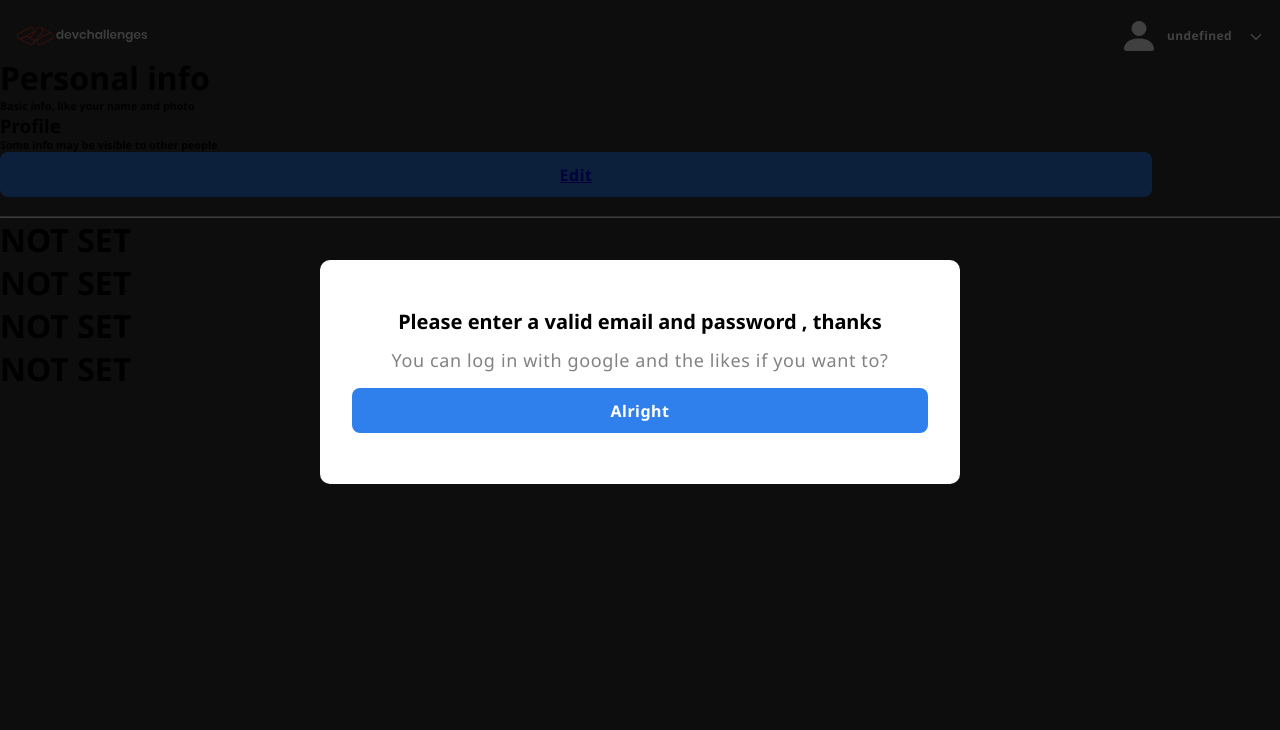
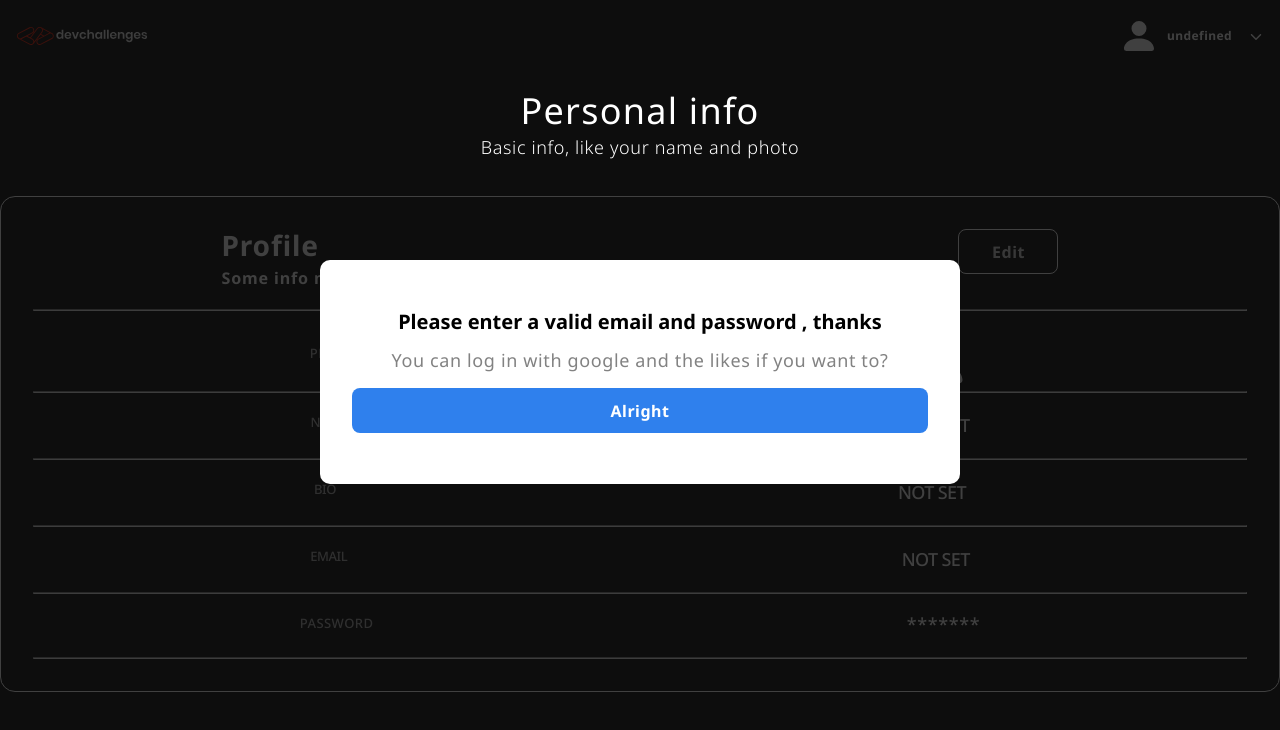
Before and after one commit to EjiroOsiephri/Devchallenges-authentication, a React (Vite) app: page /details in a window 1280 px wide. Shown: the top 730 px of the page. Built offline with nearby package versions, Linux system fonts and the light colour scheme; no server answers; the database is empty.

Commit message:
Finished details page

```diff
--- a/src/Routes/Login.jsx
+++ b/src/Routes/Login.jsx
@@ -17,22 +17,18 @@ const Login = () => {
     const [password, setPassword] = useState('');
 
     // disabling button state
-    const [disabled, setDisabled] = useState(false);
+    const [disableds, setDisabled] = useState(false);
     const [animate, setAnimate] = useState(false);
 
 
     const emailChange = (e) => {
         setEmail(e.target.value);
-        if (email.trim() < 1) {
-            setDisabled(true)
-        }
+
     };
 
     const passwordChange = (e) => {
         setPassword(e.target.value);
-        if (password.trim() < 1) {
-            setDisabled(true)
-        }
+
     };
 
     // Sign up button
@@ -40,10 +36,17 @@ const Login = () => {
         try {
             await signInWithEmailAndPassword(auth, email, password);
         } catch (error) {
-            alert(error);
+            console.log(error);
         }
     };
 
+    useEffect(() => {
+        if (email.trim() === '' || password.trim() === '') {
+            setDisabled(true);
+        } else {
+            setDisabled(false);
+        }
+    }, [email, password])
     // codes visible on the screen are returned below
 
     return (
@@ -62,7 +65,7 @@ const Login = () => {
                         <input type="password" placeholder='Password' onChange={passwordChange} />
                     </div>
                     <div className="button">
-                        <button disabled={disabled}><Link disabled={disabled} to='/details'>Start coding now</Link></button>
+                        <button><Link to='/details' className={disableds ? Styled.pointer : `${Styled.button}`}>Start coding now</Link></button>
                     </div>
                     <div className="loginpage">
                         <p> Not a member?<Link to='/'>SignUp</Link></p>
--- a/src/components/DetailsPage.jsx
+++ b/src/components/DetailsPage.jsx
@@ -4,6 +4,9 @@ import { getDocs, collection, addDoc, deleteDoc, doc, updateDoc } from "firebase
 import { Firestore, auth } from '../Firebase/Firebase'
 import { useState, useEffect } from 'react'
 import { Link } from 'react-router-dom';
+import Styled from "../components/sass/DetailsPage.module.scss"
+import { BsFillPersonFill, BsPersonBoundingBox } from "react-icons/bs";
+
 
 const DetailsPage = () => {
    const [authPage, setAuthPage] = useState([])
@@ -28,28 +31,47 @@ const DetailsPage = () => {
    return (
       <>
          <NavBar></NavBar>
-         <div className="typography">
+         <div className={Styled["typography"]}>
             <h1>Personal info</h1>
             <h6>Basic info, like your name and photo</h6>
          </div>
-         <div className="addDoc-container">
-            <div className="navigate-container">
-               <div className="text-container">
+         <div className={Styled["addDoc-container"]}>
+            <div className={Styled["navigate-container"]}>
+               <div className={Styled["text-container"]}>
                   <h3>Profile</h3>
                   <h6>Some info may be visible to other people</h6>
                </div>
                <button><Link to='/edit'>Edit</Link></button>
             </div>
             <hr />
+            <div className={Styled['set-pages']}>
+               <div className={Styled["img"]}>
+                  <h1>PHOTO</h1>
+                  <BsFillPersonFill className={Styled.personFill}></BsFillPersonFill>
+               </div>
+               <hr />
+               <div className={Styled["name"]}>
+                  <h4>NAME</h4>
+                  <h1>{authPage.Name || 'NOT SET'}</h1>
+               </div>
+               <hr />
+               <div className={Styled["bio"]}>
+                  <h4>BIO</h4>
+                  <h1>{authPage.BIO || 'NOT SET'}</h1>
+               </div>
+               <hr />
+               <div className={Styled["email"]}>
+                  <h4>EMAIL</h4>
+                  <h1>{auth?.currentUser?.email || 'NOT SET'}</h1>
+               </div>
+               <hr />
+               <div className={Styled["password"]}>
+                  <h4>PASSWORD</h4>
+                  <h1>{'*******' || 'NOT SET'}</h1>
+               </div>
+               <hr />
+            </div>
          </div>
-
-         <div >
-            <h1>{authPage.Name || 'NOT SET'}</h1>
-            <h1>{authPage.BIO || 'NOT SET'}</h1>
-            <h1>{authPage.IMG || 'NOT SET'}</h1>
-            <h1>{authPage.EMAIL || 'NOT SET'}</h1>
-         </div>
-
       </>
    )
 }
--- /dev/null
+++ b/src/components/sass/DetailsPage.module.scss
@@ -0,0 +1,173 @@
+.typography {
+  text-align: center;
+  margin-top: 30px;
+  position: relative;
+  z-index: 15;
+}
+.typography h1 {
+  font-family: "Noto Sans";
+  font-style: normal;
+  font-weight: 400;
+  font-size: 36px;
+  line-height: 49px;
+  letter-spacing: 0.035em;
+  color: white;
+}
+.typography h6 {
+  font-family: "Noto Sans";
+  font-style: normal;
+  font-weight: 300;
+  font-size: 18px;
+  line-height: 25px;
+  letter-spacing: 0.035em;
+  color: white;
+  margin-bottom: 2em;
+}
+@media (max-width: 675px) {
+  .typography h1 {
+    font-size: 25px;
+  }
+}
+.addDoc-container {
+  width: 100%;
+  padding: 2em;
+  border: 1px solid white;
+  border-radius: 15px;
+  margin-bottom: 2em;
+}
+.navigate-container {
+  display: flex;
+  justify-content: space-around;
+  margin-bottom: 0.9em;
+}
+.navigate-container button {
+  width: 100px;
+  background: transparent;
+  border: 1px solid white;
+  padding: 2px;
+}
+.text-container {
+  font-family: "Noto Sans";
+  font-style: normal;
+  font-weight: 400;
+  font-size: 24px;
+  line-height: 33px;
+  letter-spacing: 0.035em;
+  color: white;
+}
+.name {
+  display: flex;
+  justify-content: space-around;
+  margin-top: 20px;
+}
+.bio {
+  display: flex;
+  justify-content: space-around;
+  margin-top: 20px;
+}
+.email {
+  display: flex;
+  justify-content: space-around;
+  margin-top: 20px;
+}
+.email h4 {
+  font-family: "Noto Sans";
+  font-style: normal;
+  font-weight: 500;
+  font-size: 13px;
+  line-height: 18px;
+  letter-spacing: -0.035em;
+  color: #bdbdbd;
+}
+.img {
+  display: flex;
+  justify-content: space-around;
+  margin-top: 20px;
+}
+.img h1 {
+  font-family: "Noto Sans";
+  font-style: normal;
+  font-weight: 500;
+  font-size: 13px;
+  line-height: 18px;
+  letter-spacing: 0.035em;
+  color: #bdbdbd;
+  margin-top: 1em;
+}
+.personFill {
+  font-size: 60px;
+  color: white;
+}
+.name h4 {
+  font-family: "Noto Sans";
+  font-style: normal;
+  font-weight: 500;
+  font-size: 13px;
+  line-height: 18px;
+  letter-spacing: -0.035em;
+  color: #bdbdbd;
+}
+.bio h4 {
+  font-family: "Noto Sans";
+  font-style: normal;
+  font-weight: 500;
+  font-size: 13px;
+  line-height: 18px;
+  letter-spacing: -0.035em;
+  color: #bdbdbd;
+}
+.name h1 {
+  font-family: "Noto Sans";
+  font-style: normal;
+  font-weight: 500;
+  font-size: 18px;
+  line-height: 25px;
+  letter-spacing: -0.035em;
+  color: white;
+  margin-bottom: 20px;
+}
+.bio h1 {
+  font-family: "Noto Sans";
+  font-style: normal;
+  font-weight: 500;
+  font-size: 18px;
+  line-height: 25px;
+  letter-spacing: -0.035em;
+  color: white;
+  margin-bottom: 20px;
+}
+.email h1 {
+  font-family: "Noto Sans";
+  font-style: normal;
+  font-weight: 500;
+  font-size: 18px;
+  line-height: 25px;
+  letter-spacing: -0.035em;
+  color: white;
+  margin-bottom: 20px;
+}
+.password {
+  display: flex;
+  justify-content: space-around;
+}
+.password h1 {
+  font-family: "Noto Sans";
+  font-style: normal;
+  font-weight: 500;
+  font-size: 18px;
+  line-height: 25px;
+  letter-spacing: 0.035em;
+  color: white;
+  margin-top: 1em;
+  margin-bottom: 20px;
+}
+.password h4 {
+  font-family: "Noto Sans";
+  font-style: normal;
+  font-weight: 500;
+  font-size: 13px;
+  line-height: 18px;
+  letter-spacing: 0.035em;
+  color: #bdbdbd;
+  margin-top: 1.5em;
+}
--- a/src/components/sass/signup.module.scss
+++ b/src/components/sass/signup.module.scss
@@ -101,9 +101,12 @@ p {
 .disabledbutton {
   background-color: #d3d3d3; /* pale gray */
 }
-.button button a {
+button a {
+  color: #e0e0e0;
   text-decoration: none;
-  color: #d3d3d3;
+}
+a {
+  color: #2f80ed;
 }
 @media (max-width: 570px) {
   .container {
```
